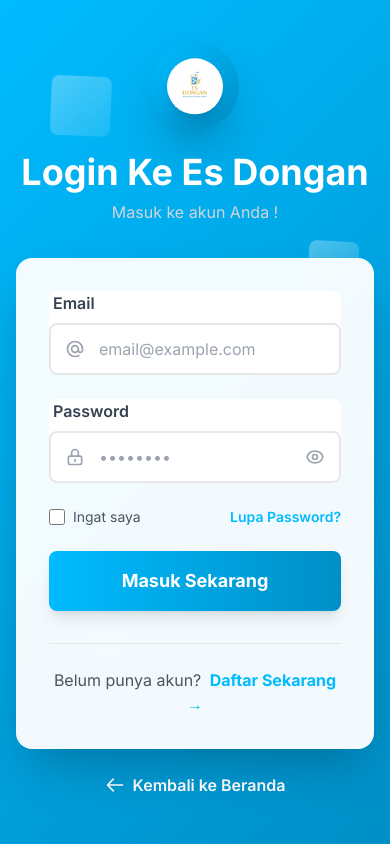
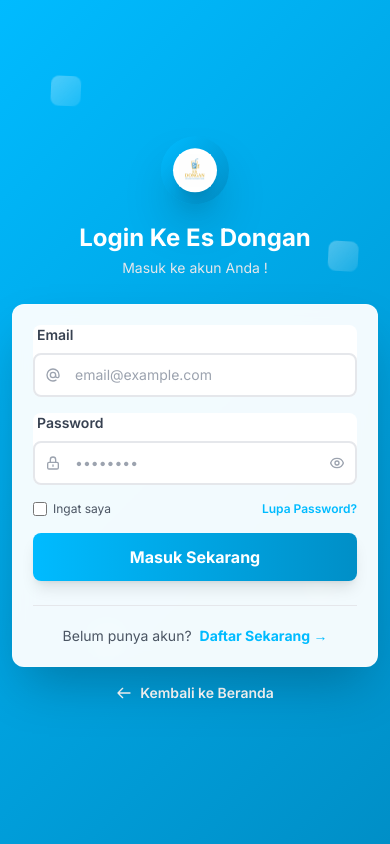
Before and after one commit to heykelprayogitimantags/web-es-dongan, a CodeIgniter 4 app: the page made by app/Views/auth/login.php in a window 390 px wide. Run offline with PHP 8.4 and a stand-in for CodeIgniter, Linux system fonts and the light colour scheme; the template is opened without the code that fills it, so the values that code supplies are empty; some libraries are stand-ins or nearby versions.

Commit message:
update Login Responsive

```diff
--- a/app/Views/auth/login.php
+++ b/app/Views/auth/login.php
@@ -108,10 +108,18 @@
         .btn-shine:hover::before {
             left: 100%;
         }
+
+        /* Responsive adjustments */
+        @media (max-width: 640px) {
+            .ice-cube {
+                width: 30px !important;
+                height: 30px !important;
+            }
+        }
     </style>
 </head>
 
-<body class="bg-pattern min-h-screen flex items-center justify-center p-4 relative overflow-hidden">
+<body class="bg-pattern min-h-screen flex items-center justify-center p-3 sm:p-4 relative overflow-hidden">
 
     <!-- Animated Background Elements -->
     <div class="ice-cube" style="width: 60px; height: 60px; top: 10%; left: 15%; animation-delay: 0s;"></div>
@@ -121,60 +129,60 @@
 
     <div class="w-full max-w-md relative z-10">
 
-        <div class="text-center mb-8 animate-float">
-            <div class="inline-block p-4 rounded-full bg-gradient-to-br from-[#00BBFF] to-[#008fc7] shadow-2xl mb-4">
-                <div class="relative bg-white rounded-full p-2 shadow-xl">
-                    <img src="/uploads/Logo Es Dongan.png" alt="Es Dongan Logo" class="w-10 h-10 object-contain">
+        <div class="text-center mb-6 sm:mb-8 animate-float">
+            <div class="inline-block p-3 sm:p-4 rounded-full bg-gradient-to-br from-[#00BBFF] to-[#008fc7] shadow-2xl mb-3 sm:mb-4">
+                <div class="relative bg-white rounded-full p-1.5 sm:p-2 shadow-xl">
+                    <img src="/uploads/Logo Es Dongan.png" alt="Es Dongan Logo" class="w-8 h-8 sm:w-10 sm:h-10 object-contain">
                 </div>
             </div>
-            <h1 class="text-4xl font-bold text-white mb-2">Login Ke Es Dongan</h1>
-            <p class="text-gray-300">Masuk ke akun Anda !</p>
+            <h1 class="text-2xl sm:text-3xl md:text-4xl font-bold text-white mb-1 sm:mb-2 px-4">Login Ke Es Dongan</h1>
+            <p class="text-sm sm:text-base text-gray-200 px-4">Masuk ke akun Anda !</p>
         </div>
 
         <!-- Login Card -->
-        <div class="glass-effect rounded-2xl shadow-2xl p-8 md:p-10">
+        <div class="glass-effect rounded-xl sm:rounded-2xl shadow-2xl p-5 sm:p-8 md:p-10">
 
             <!-- Flash Messages -->
-            <div id="errorMessage" class="hidden bg-red-50 border-l-4 border-red-500 text-red-700 px-4 py-3 rounded mb-6 animate-pulse">
-                <p class="font-medium">Error!</p>
-                <p class="text-sm">Email atau password salah</p>
+            <div id="errorMessage" class="hidden bg-red-50 border-l-4 border-red-500 text-red-700 px-3 sm:px-4 py-2 sm:py-3 rounded mb-4 sm:mb-6 animate-pulse">
+                <p class="font-medium text-sm sm:text-base">Error!</p>
+                <p class="text-xs sm:text-sm">Email atau password salah</p>
             </div>
 
-            <div id="successMessage" class="hidden bg-green-50 border-l-4 border-green-500 text-green-700 px-4 py-3 rounded mb-6">
-                <p class="font-medium">Berhasil!</p>
-                <p class="text-sm">Registrasi berhasil, silakan login</p>
+            <div id="successMessage" class="hidden bg-green-50 border-l-4 border-green-500 text-green-700 px-3 sm:px-4 py-2 sm:py-3 rounded mb-4 sm:mb-6">
+                <p class="font-medium text-sm sm:text-base">Berhasil!</p>
+                <p class="text-xs sm:text-sm">Registrasi berhasil, silakan login</p>
             </div>
 
-            <form action="/login" method="post" class="space-y-6">
+            <form action="/login" method="post" class="space-y-4 sm:space-y-6">
                 <!-- Email Input -->
                 <div class="gradient-border rounded-lg">
-                    <label class="block text-gray-700 font-semibold mb-2 px-1">Email</label>
+                    <label class="block text-gray-700 font-semibold mb-2 px-1 text-sm sm:text-base">Email</label>
                     <div class="relative">
-                        <div class="absolute inset-y-0 left-0 pl-4 flex items-center pointer-events-none">
-                            <svg class="w-5 h-5 text-gray-400" fill="none" stroke="currentColor" viewBox="0 0 24 24">
+                        <div class="absolute inset-y-0 left-0 pl-3 sm:pl-4 flex items-center pointer-events-none">
+                            <svg class="w-4 h-4 sm:w-5 sm:h-5 text-gray-400" fill="none" stroke="currentColor" viewBox="0 0 24 24">
                                 <path stroke-linecap="round" stroke-linejoin="round" stroke-width="2" d="M16 12a4 4 0 10-8 0 4 4 0 008 0zm0 0v1.5a2.5 2.5 0 005 0V12a9 9 0 10-9 9m4.5-1.206a8.959 8.959 0 01-4.5 1.207"></path>
                             </svg>
                         </div>
                         <input type="email" name="email" required
-                            class="w-full pl-12 pr-4 py-3 border-2 border-gray-200 rounded-lg focus:outline-none focus:border-[#00BBFF] transition-all duration-300"
+                            class="w-full pl-10 sm:pl-12 pr-3 sm:pr-4 py-2.5 sm:py-3 text-sm sm:text-base border-2 border-gray-200 rounded-lg focus:outline-none focus:border-[#00BBFF] transition-all duration-300"
                             placeholder="email@example.com">
                     </div>
                 </div>
 
                 <!-- Password Input -->
                 <div class="gradient-border rounded-lg">
-                    <label class="block text-gray-700 font-semibold mb-2 px-1">Password</label>
+                    <label class="block text-gray-700 font-semibold mb-2 px-1 text-sm sm:text-base">Password</label>
                     <div class="relative">
-                        <div class="absolute inset-y-0 left-0 pl-4 flex items-center pointer-events-none">
-                            <svg class="w-5 h-5 text-gray-400" fill="none" stroke="currentColor" viewBox="0 0 24 24">
+                        <div class="absolute inset-y-0 left-0 pl-3 sm:pl-4 flex items-center pointer-events-none">
+                            <svg class="w-4 h-4 sm:w-5 sm:h-5 text-gray-400" fill="none" stroke="currentColor" viewBox="0 0 24 24">
                                 <path stroke-linecap="round" stroke-linejoin="round" stroke-width="2" d="M12 15v2m-6 4h12a2 2 0 002-2v-6a2 2 0 00-2-2H6a2 2 0 00-2 2v6a2 2 0 002 2zm10-10V7a4 4 0 00-8 0v4h8z"></path>
                             </svg>
                         </div>
                         <input type="password" name="password" required
-                            class="w-full pl-12 pr-12 py-3 border-2 border-gray-200 rounded-lg focus:outline-none focus:border-[#00BBFF] transition-all duration-300"
+                            class="w-full pl-10 sm:pl-12 pr-10 sm:pr-12 py-2.5 sm:py-3 text-sm sm:text-base border-2 border-gray-200 rounded-lg focus:outline-none focus:border-[#00BBFF] transition-all duration-300"
                             placeholder="••••••••">
-                        <button type="button" class="absolute inset-y-0 right-0 pr-4 flex items-center">
-                            <svg class="w-5 h-5 text-gray-400 hover:text-gray-600" fill="none" stroke="currentColor" viewBox="0 0 24 24">
+                        <button type="button" class="absolute inset-y-0 right-0 pr-3 sm:pr-4 flex items-center">
+                            <svg class="w-4 h-4 sm:w-5 sm:h-5 text-gray-400 hover:text-gray-600" fill="none" stroke="currentColor" viewBox="0 0 24 24">
                                 <path stroke-linecap="round" stroke-linejoin="round" stroke-width="2" d="M15 12a3 3 0 11-6 0 3 3 0 016 0z"></path>
                                 <path stroke-linecap="round" stroke-linejoin="round" stroke-width="2" d="M2.458 12C3.732 7.943 7.523 5 12 5c4.478 0 8.268 2.943 9.542 7-1.274 4.057-5.064 7-9.542 7-4.477 0-8.268-2.943-9.542-7z"></path>
                             </svg>
@@ -183,10 +191,10 @@
                 </div>
 
                 <!-- Remember & Forgot -->
-                <div class="flex items-center justify-between text-sm">
+                <div class="flex items-center justify-between text-xs sm:text-sm">
                     <label class="flex items-center cursor-pointer">
-                        <input type="checkbox" class="w-4 h-4 rounded border-gray-300 text-[#00BBFF] focus:ring-[#00BBFF] focus:ring-offset-0">
-                        <span class="ml-2 text-gray-600">Ingat saya</span>
+                        <input type="checkbox" class="w-3.5 h-3.5 sm:w-4 sm:h-4 rounded border-gray-300 text-[#00BBFF] focus:ring-[#00BBFF] focus:ring-offset-0">
+                        <span class="ml-1.5 sm:ml-2 text-gray-600">Ingat saya</span>
                     </label>
                     <a href="/forgot-password" class="text-[#00BBFF] hover:text-[#008fc7] font-semibold transition-colors">
                         Lupa Password?
@@ -195,14 +203,14 @@
 
                 <!-- Login Button -->
                 <button type="submit"
-                    class="w-full bg-gradient-to-r from-[#00BBFF] to-[#008fc7] text-white py-4 rounded-lg font-bold text-lg shadow-lg hover:shadow-xl hover:scale-[1.02] transition-all duration-300 btn-shine">
+                    class="w-full bg-gradient-to-r from-[#00BBFF] to-[#008fc7] text-white py-3 sm:py-4 rounded-lg font-bold text-base sm:text-lg shadow-lg hover:shadow-xl hover:scale-[1.02] transition-all duration-300 btn-shine">
                     Masuk Sekarang
                 </button>
             </form>
 
             <!-- Register Link -->
-            <div class="text-center mt-8 pt-6 border-t border-gray-200">
-                <p class="text-gray-600">
+            <div class="text-center mt-6 sm:mt-8 pt-5 sm:pt-6 border-t border-gray-200">
+                <p class="text-sm sm:text-base text-gray-600">
                     Belum punya akun?
                     <a href="/register" class="text-[#00BBFF] font-bold hover:text-[#008fc7] transition-colors ml-1">
                         Daftar Sekarang →
@@ -212,9 +220,9 @@
         </div>
 
         <!-- Back to Home -->
-        <div class="text-center mt-6">
-            <a href="/" class="inline-flex items-center text-white hover:text-[#00BBFF] transition-colors font-semibold">
-                <svg class="w-5 h-5 mr-2" fill="none" stroke="currentColor" viewBox="0 0 24 24">
+        <div class="text-center mt-4 sm:mt-6">
+            <a href="/" class="inline-flex items-center text-white hover:text-[#00BBFF] transition-colors font-semibold text-sm sm:text-base">
+                <svg class="w-4 h-4 sm:w-5 sm:h-5 mr-2" fill="none" stroke="currentColor" viewBox="0 0 24 24">
                     <path stroke-linecap="round" stroke-linejoin="round" stroke-width="2" d="M10 19l-7-7m0 0l7-7m-7 7h18"></path>
                 </svg>
                 Kembali ke Beranda
```
